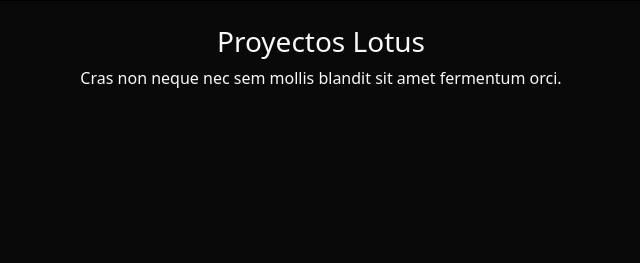
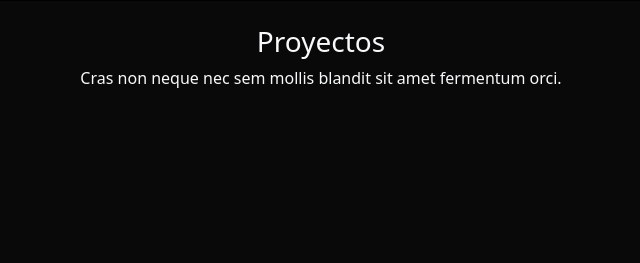
Before and after one commit to Luisdavid2307/DjangoPortfolio, a Django app: page / in a window 1280 px wide. Shown: the part 537-800 px from the top of the page, without its empty margins (319-959 px from the left). Run offline with Django 4.2, Linux system fonts and the light colour scheme; data that the repository does not hold is empty.

Commit message:
second commit

```diff
--- a/portfolio/templates/home.html
+++ b/portfolio/templates/home.html
@@ -3,7 +3,7 @@
 {% load static %}
 <header class="row bg-black">
     <div class="col-md-4">
-        <img src="{% static 'perfil.png' %}" alt="" width="400" height="400">
+        <img src="{% static 'perfil.jpg' %}" alt="" width="400" height="400">
     </div>
     <div class="col-md-8 my-auto p-4">
         <h1>We Are <strong> Luis David, Jerick Abraham </strong></h1>
@@ -19,7 +19,7 @@
 </header>
 <div class="row my-4 text-center">
 
-    <h3>Proyectos Lotus</h3>
+    <h3>Proyectos</h3>
     <p>Cras non neque nec sem mollis blandit sit amet fermentum orci.</p>
     {% for project in projects %}
 
```
